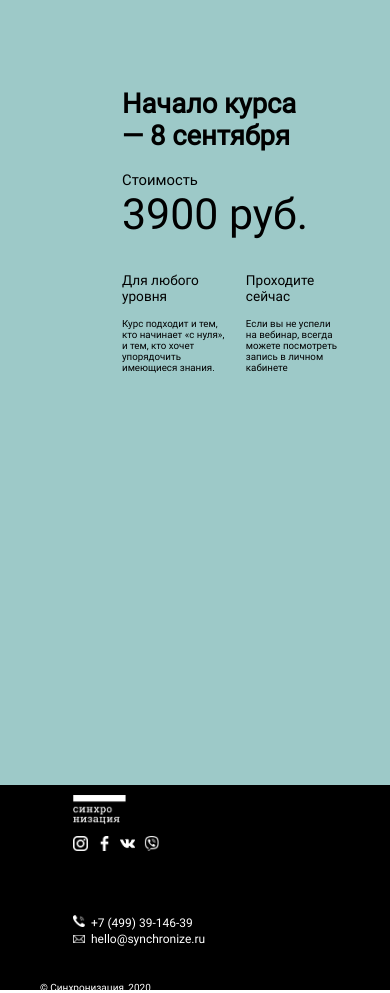
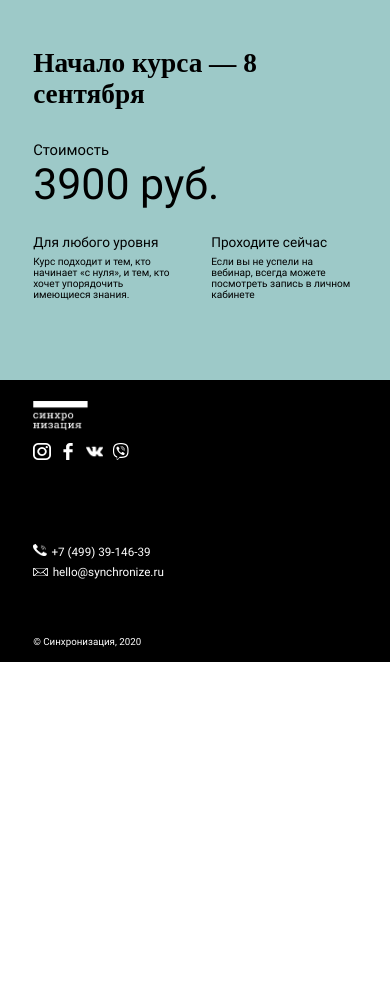
Before and after one commit to AytacZeki/figma1, a plain HTML site: page index.html in a window 390 px wide. After the commit the page ends 844 px from the top, so only its background shows below. Drawn offline with Linux system fonts and the light colour scheme; a web font is replaced by a local one.

Commit message:
section7-8 finish

```diff
--- a/index.html
+++ b/index.html
@@ -1,65 +1,61 @@
 <!DOCTYPE html>
 <html lang="en">
-
   <head>
-    <meta charset="UTF-8">
-    <meta http-equiv="X-UA-Compatible" content="IE=edge">
-    <meta name="viewport" content="width=device-width, initial-scale=1.0">
+    <meta charset="UTF-8" />
+    <meta http-equiv="X-UA-Compatible" content="IE=edge" />
+    <meta name="viewport" content="width=device-width, initial-scale=1.0" />
     <title>Document</title>
-    <link rel="stylesheet" href="./style.css">
+    <link rel="stylesheet" href="./style.css" />
   </head>
 
   <body>
-    <div class="section1">
-
-    </div>
-    <div class="section2">
-
-    </div>
-    <div class="section3">
-
-    </div>
-    <div class="section4">
-
-    </div>
-    <div class="section5">
-
-    </div>
-    <div class="section6">
-
-    </div>
+    <div class="section1"></div>
+    <div class="section2"></div>
+    <div class="section3"></div>
+    <div class="section4"></div>
+    <div class="section5"></div>
+    <div class="section6"></div>
     <div class="section7">
+      <div>
         <h1 class="bash">Начало курса — 8 сентября</h1>
         <p class="Стоимость">Стоимость</p>
         <h2 class="руб">3900 руб.</h2>
         <div>
           <div class="text1">
             <p class="prq">Для любого уровня</p>
-                <p class="prq2">Курс подходит и тем, кто начинает «с нуля», и тем, кто хочет упорядочить имеющиеся
-                    знания.</p>
+            <p class="prq2">
+              Курс подходит и тем, кто начинает «с нуля», и тем, кто хочет
+              упорядочить имеющиеся знания.
+            </p>
           </div>
           <div class="text2">
             <p class="prq">Проходите сейчас</p>
-                <p class="prq2">Если вы не успели на вебинар, всегда можете посмотреть запись в личном кабинете</p>
+            <p class="prq2">
+              Если вы не успели на вебинар, всегда можете посмотреть запись в
+              личном кабинете
+            </p>
+          </div>
         </div>
       </div>
     </div>
     <div class="section8">
       <div class="general-container">
         <div class="container1">
-                <img class="img0" src="./images/logo_mobile_white 1.png" alt="">
+          <img class="img0" src="./images/logo_mobile_white 1.png" alt="" />
           <div class="fourly">
-                    <img src="./images/noroot(4).png" alt="">
-                    <img src="./images/fb (1).png" alt="">
-                    <img src="./images/25684 1.png" alt="">
-                    <img src="./images/noroot(2).png" alt="">
+            <img src="./images/noroot(4).png" alt="" />
+            <img src="./images/fb (1).png" alt="" />
+            <img src="./images/25684 1.png" alt="" />
+            <img src="./images/noroot(2).png" alt="" />
           </div>
         </div>
         <div class="container2">
-                <div><img class="img1" src="./images/phone_white.png" alt="">
+          <div>
+            <img class="img1" src="./images/phone_white.png" alt="" />
             <p>+7 (499) 39-146-39</p>
           </div>
-                <div class="top"><img class="img2" src="./images/mail_white.png" alt="">
+          <div class="top">
+            <img class="img2" src="./images/mail_white.png" alt="" />
             <p>hello@synchronize.ru</p>
           </div>
         </div>
@@ -68,8 +64,5 @@
         <p>© Синхронизация, 2020</p>
       </div>
     </div>
-
-
   </body>
-
 </html>
--- a/style.css
+++ b/style.css
@@ -4,72 +4,62 @@ body {
     margin: 0px;
 }
 
-
-
 .section7 {
     background-color: #9DC9C8;
     font-family: Roboto;
-    padding-left: 122px;
-    padding-top: 70px;
-    height: 715px;
+    padding-top: 7.5vw;
+    padding-bottom: 10vw;
+}
+.section7>div{
+    width: 83%;
+    margin: 0 auto;
 }
 
-
-.bash {
-    font-size: 5vw;
+.section7 .bash {
+    font-size: 3.8vw;
     font-weight: 700;
+    font-family: Roboto Slab;
+    margin-bottom: 3.5vw;
 }
 
-.Стоимость {
-    font-size: 1.5vw;
-    font-weight: 400;
+.section7 .Стоимость {
+    font-size: 1.7vw;
+    font-weight: 500;
     margin-bottom: 0;
 }
 
-.руб {
-    font-size: 4.8vw;
+.section7 .руб {
+    font-size: 5.6vw;
     font-weight: 400;
     margin-top: 0px;
 }
 
-
-
-
-.section {
-    margin: 0 auto;
-    padding: 20px 40px;
-}
-
-.section7>div {
+.section7>div>div {
     display: flex;
 }
 
-.section7>div>div {
-    max-width: 300px;
+.section7>div>div>div {
+    width: 22%;
     font-weight: 500;
 }
 
-.text2 {
-    margin-left: 60px;
+.section7 .text2 {
+    margin-left: 5%;
 }
 
-.prq {
-    font-size: 2vw;
+.section7 .prq {
+    font-size: 1.7vw;
 }
-
-
-/* @media (max-width:1400px) and (min-width:1280px) {
-    .section {}
-
-} */
-
+.section7 .prq2 {
+    font-size: 1.2vw;
+}
 
 .section8 {
     background-color: black;
     color: white;
 }
 
-.general-container {
+.section8 .general-container {
     width: 83%;
     margin: 0 auto;
     padding-top: 2.2vw;
@@ -78,159 +68,165 @@ body {
     font-family: Roboto;
 }
 
-
-.container2 div {
+.section8 .container2 div {
     display: flex;
     align-items: baseline;
 }
 
-
-
-.container2 p {
-    padding-left: 1.5vw;
-    padding-right: 2.5vw;
+.section8 .container2 p {
     font-size: 1.5vw;
     margin-top: 0;
     margin-bottom: 0.5vw;
 }
 
-.img0 .container2 {
+.section8 .container2 .top{
+    margin-top: 1vw;
+}
+
+.section8 .img0 {
     align-items: baseline;
 }
 
-
-.footer p {
+.section8 .footer p {
     padding-top: 6vw;
-    padding-bottom: 2.2vw;
-    padding-left: 7.9vw;
+    padding-bottom: 4vw;
     font-family: Roboto;
-    margin-bottom: 0;
-    width:80%;
+    font-size: 1.3vw;
+    margin: 0 auto;
+    width:83%;
 }
 
-.img0 {
-    width: 6.3vw;
+.section8 .img0 {
+    width: 10vw;
 }
 
+.section8 .img1, .section8 .img2{
+    margin-right: 1.2vw;
+}
 
-.fourly img {
+.section8 .fourly img {
     padding-right: 1.2vw;
     padding-top: 2vw;
 }
 
 @media(max-width: 1279px) and (min-width:992px) {
-    .section7 {
-        height: 50vw;
-    }
-    .bash {
+
+    .section7 .bash {
         font-size: 4vw;
     }
 
-    .text1 .text2 {
+    .section7 .text1 .text2 {
         width: 20%;;
+    }
+    .section7 .prq{
+        line-height: 0vw;
     }
 
 }
 
 
 
-@media (max-width: 991px) and (min-width:320px) {
+@media (max-width: 992px) {
 
-    .руб {
-        margin-bottom: 20px;
-        font-size: 50px;
+    .section8 .general-container {
+        flex-direction: column;
     }
 
-
-    .general-container {
-        padding-left: 0;
+    .section8 .container1 {
+        width: 100%;
     }
 
-    .container1 {
-        padding-left: 40px;
-    }
-
-    .text2 {
-        padding-right: 50px;
-        margin-left: 20px;
+    .section8.general-container {
+        display: flex;
+        flex-direction: column;
 
     }
 
-    .general-container {
-        display: flex;
-        flex-direction: column;
+    .section8 .container2 {
+        width: 100%;
+        margin-top: 5vw;
     }
 
-    .container2 {
-        padding-left: 40px;
-    }
-
-    .fourly img {
-        width: 15px;
-        height: 15px;
+    .section8 .fourly img {
+        width: 4.5vw;
+        height: 4.5vw;
         padding-bottom: 60px;
     }
 
-    .container2 .img1 {
-        width: 12px;
-        height: 12px;
+    .section8 .container2 .img1 {
+        width: 3.5vw;
+        height: 3.2vw;
     }
 
-    .container2 .img2 {
-        width: 12px;
-        height: 8px;
+    .section8 .container2 .img2 {
+        width: 3.8vw;
+        height: 2vw;
     }
 
-    .container2 p {
-        font-size: 12px;
+    .section8 .container2 p {
+        font-size: 3vw;
         font-weight: 400;
     }
-
-    .footer p {
-        padding-left: 40px;
-        font-size: 10px;
-        height: 0;
+    .section8 .top{
+        margin-top: 1.6vw;
     }
 
-    .Стоимость {
-        font-size: 12px;
+    .section8 .footer p {
+        font-size: 2.5vw;
+    }
+    .section8 .footer{
+        margin-top: 8vw;
     }
 
-    .bash {
-        font-size: 26px;
-        width: 210px;
-    }
-
-    .container1 .img0 {
-        width: 53px;
-        height: 31px;
+    .section8 .container1 .img0 {
+        width: 14vw;
+        height: 8vw;
     }
 
 
             /*section7*/
+    .section7{
+        padding-bottom: 18vw;
+    }
 
+    .section8 .general-container{
+        padding-top: 5vw;
+    }
 
-    .bash {
+    .section7 .руб {
+        margin-bottom: 20px;
+        font-size: 50px;
+    }
+    .section7 .bash {
         width: 72%;
         font-size: 7vw;
         font-weight: 700;
+        margin-bottom: 8vw;
     }
 
-    .Стоимость {
+    .section7 .Стоимость {
         font-size: 3.8vw;
     }
 
-    .руб {
+    .section7 .руб {
         font-size: 11vw;
         font-weight: lighter;
     }
 
-    div>div>.prq {
-        font-size: 3.5vw;
+    .section7>div>div{
+        justify-content: space-between;
+    }
+    .section7 .text1, .section7 .text2{
+        width: 45%;
     }
 
-    div>div>.prq2 {
-        font-size: 2.5vw;
+    .section7 .prq {
+        font-size: 3.5vw;
+        line-height: 0vw;
+    }
+
+    .section7 .prq2 {
+        font-size: 2.6vw;
     }
 
 }
```
Lines whose indentation alone changed are shown as unchanged.
